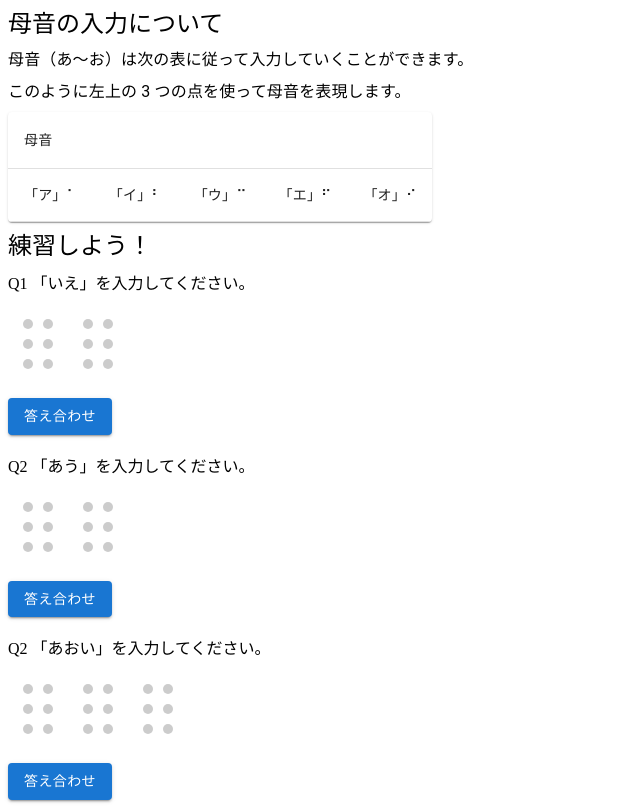
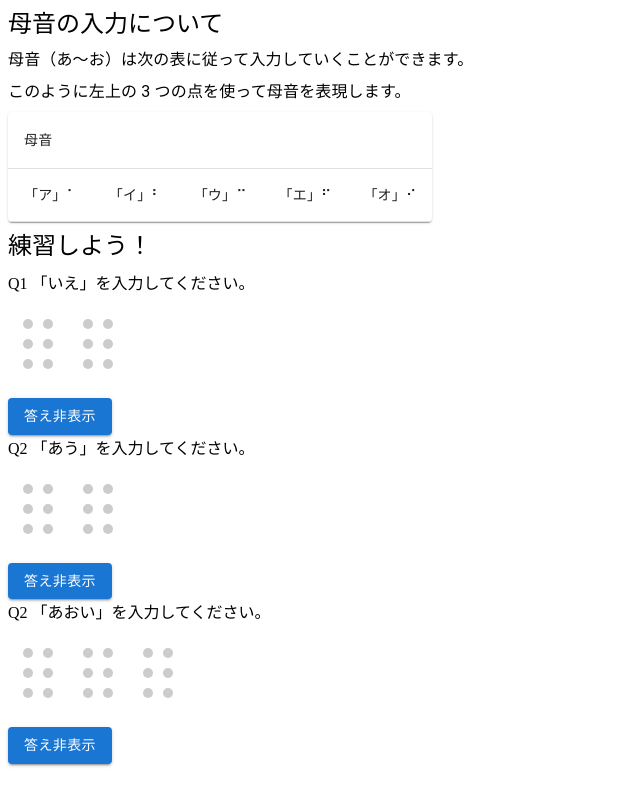
Before and after one commit to ut-code/dot-tutor, a Next.js app: page /touch/tutorial/tutorial1/dialog/2_write_vowel in a window 1280 px wide. Shown: the whole page, without its empty margins (0-640 px from the left). Built offline with nearby package versions, Linux system fonts and the light colour scheme.

Commit message:
fix length and space problem

```diff
--- a/src/components/practiceTouch.tsx
+++ b/src/components/practiceTouch.tsx
@@ -1,7 +1,7 @@
-import React, { useState } from "react";
+import React, { use, useState } from "react";
 import { SixDotBraille } from "@/models/BrailleCharacter";
 import { BrailleString } from "@/models/BrailleString";
-import { judge } from "@/components/questionAndJudge";
+import { judge, eightJudge } from "@/components/questionAndJudge";
 import EdittableBraille from "@/components/EdittableBraille";
 import { Button } from "@mui/material";
 
@@ -24,9 +24,11 @@ export default function PracticeTouch({
     )
   );
   const [rightOrWrong, judgeAnswer] = useState<boolean>(false); // 正誤
+  const [visible, setVisible] = useState<boolean>(false); // 正誤の可視化
+  const answerMsg = rightOrWrong ? "正解" : "不正解";
 
   return (
-    <div>
+    <>
       {question}
       <br />
       {brailleStrings.brailleArray.map((brailleChar, i) => (
@@ -50,16 +52,36 @@ export default function PracticeTouch({
       ))}
 
       <br />
+      {visible ? (
         <Button
           variant="contained"
           onClick={() => {
-          judgeAnswer(judge(brailleStrings, answer));
+            judgeAnswer(
+              brailleDotCount === 6
+                ? judge(brailleStrings, answer)
+                : eightJudge(brailleStrings, answer)
+            );
+            setVisible(false);
           }}
         >
           答え合わせ
         </Button>
-
-      {rightOrWrong}
-    </div>
+      ) : (
+        <Button
+          variant="contained"
+          onClick={() => {
+            judgeAnswer(
+              brailleDotCount === 6
+                ? judge(brailleStrings, answer)
+                : eightJudge(brailleStrings, answer)
+            );
+            setVisible(true);
+          }}
+        >
+          答え非表示
+        </Button>
+      )}
+      {visible === true && answerMsg}
+    </>
   );
 }
--- a/src/components/questionAndJudge.tsx
+++ b/src/components/questionAndJudge.tsx
@@ -54,7 +54,7 @@ export function eightJudge(
   let end = typedAnswer.length;
 
   for (let i = 0; i < typedAnswer.length; i += 1) {
-    if (typedAnswer[i] === "　") {
+    if (typedAnswer[i] === " ") {
       begin = i;
     } else {
       break;
@@ -62,7 +62,7 @@ export function eightJudge(
   }
 
   for (let i = typedAnswer.length - 1; i >= 0; i -= 1) {
-    if (typedAnswer.charAt(i) === "　") {
+    if (typedAnswer.charAt(i) === " ") {
       end = i;
     } else {
       break;
```
Lines whose indentation alone changed are shown as unchanged.
